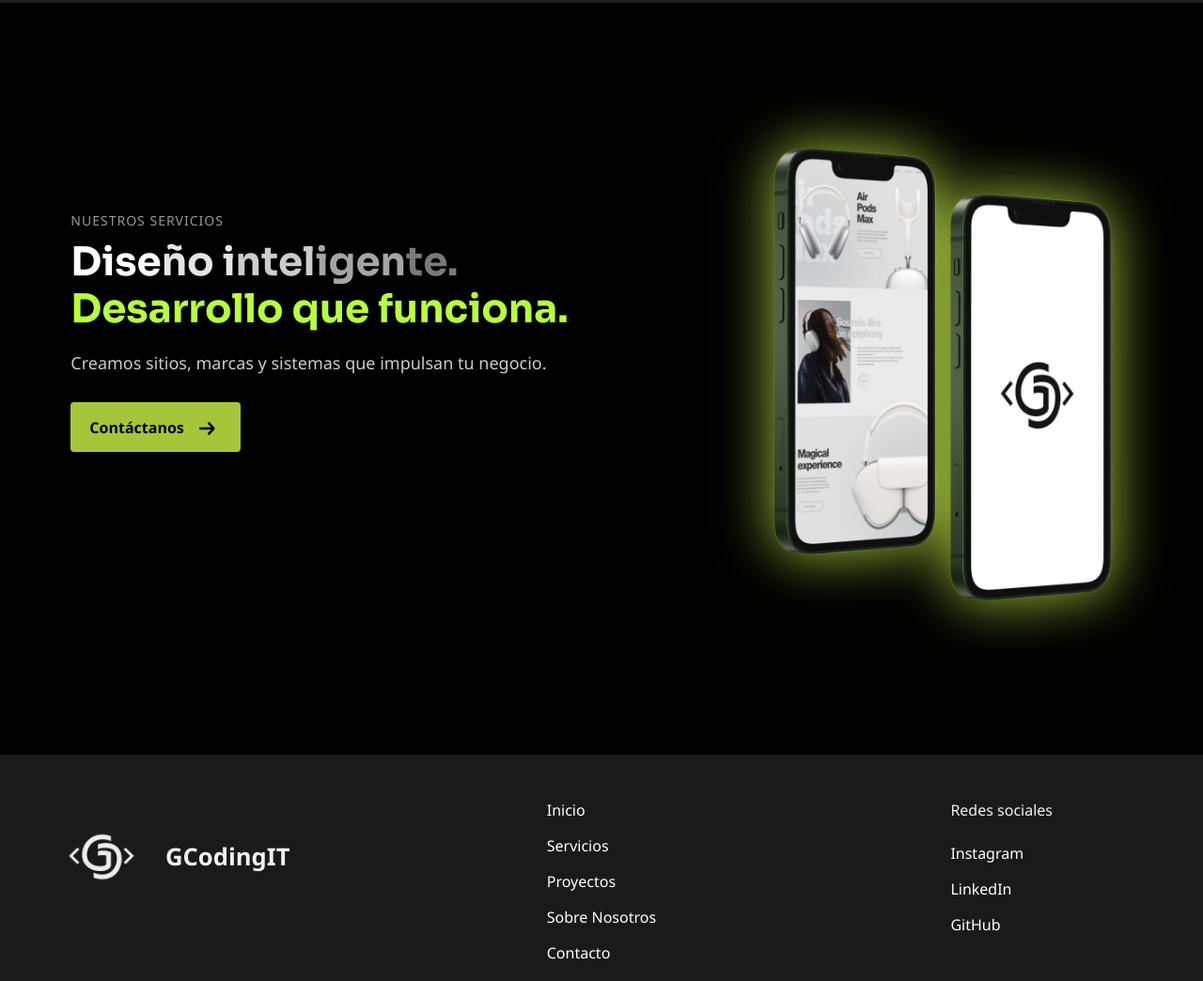
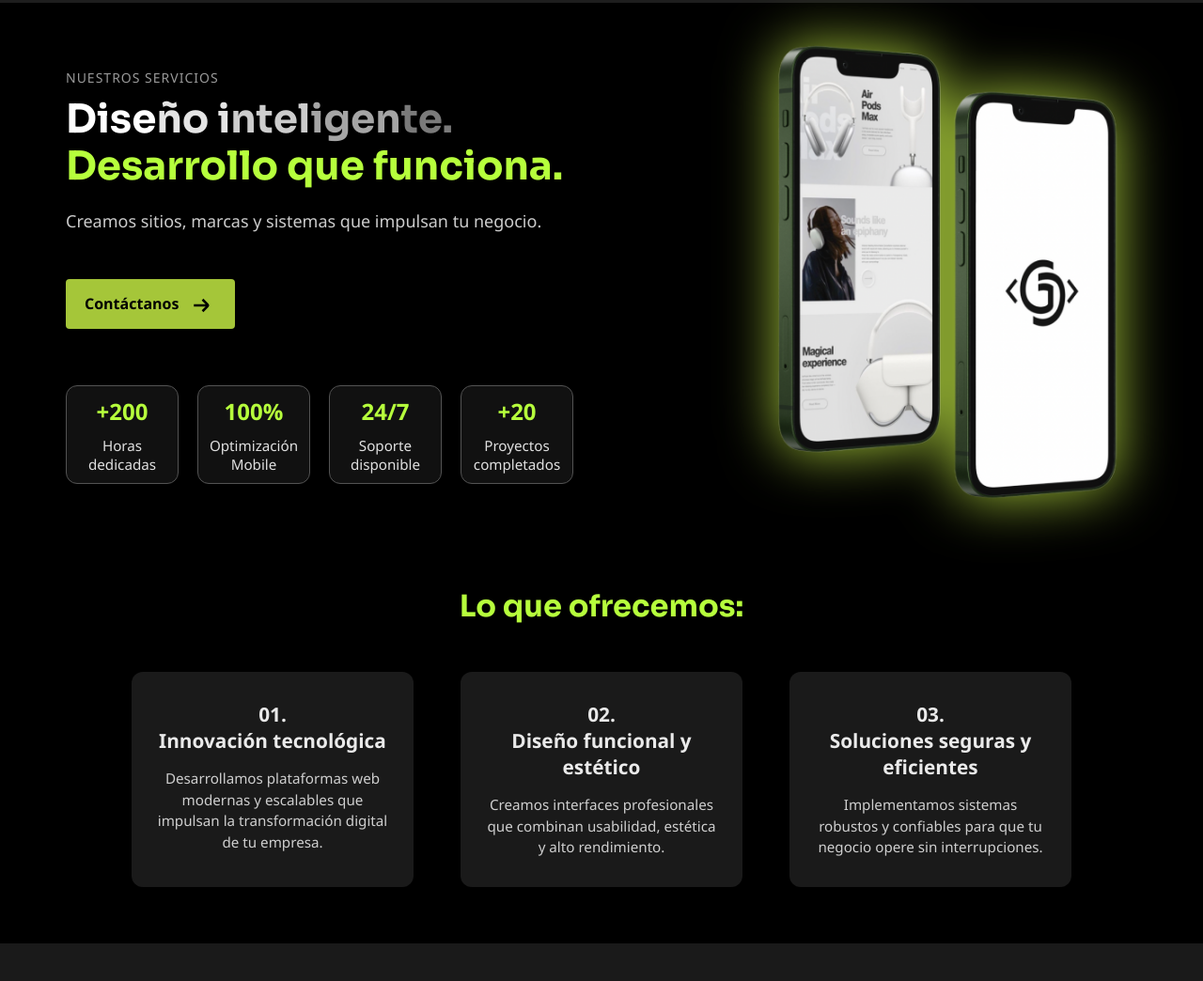
Before and after one commit to gcodingit/gcodingit, a plain HTML site: page pages/servicios.html in a window 1280 px wide. Shown: the part 117-1161 px from the top of the page at 94% size. Drawn offline with Linux system fonts and the light colour scheme.

Commit message:
Se continua desarrollando page servicios

```diff
--- a/pages/servicios.html
+++ b/pages/servicios.html
@@ -15,7 +15,7 @@
     <header>
         <div class="container">
             <div id="logo">
-                <a href="/index.html"><img src="/assets/img/LOGOblanco.png" alt="Gcodingit Logo"></a>
+                <a href="/index.html"><img src="../assets/img/LOGOblanco.png" alt="Gcodingit Logo"></a>
             </div>
             <div id="titulo-logo">
                 <p>GCodingIT</p>
@@ -32,20 +32,65 @@
         </div>
     </header>
 
-    <main class="tituloservicio">
+    <main>
+        <section class="tituloservicio">
         <div class="contenido-texto">
             <p class="etiqueta">NUESTROS SERVICIOS</p>
             <h1 class="titulo">
-                <span class="gris-1">Dise</span><span class="gris-2">ño i</span><span class="gris-3">ntel</span><span class="gris-4">igen</span><span class="gris-5">te.</span><br>
+                <span class="gris-1">Dise</span><span class="gris-2">ño i</span><span class="gris-3">ntel</span><span
+                    class="gris-4">igen</span><span class="gris-5">te.</span><br>
                 <span class="verde">Desarrollo que funciona.</span>
             </h1>
             <h2 class="subtitulo">Creamos sitios, marcas y sistemas que impulsan tu negocio.</h2>
-            <a href="../pages/contacto.html" class="boton">Contáctanos <img src="../assets/img/arrow-small-right_3916822.svg"></a>
+            <a href="../pages/contacto.html" class="boton">Contáctanos <img
+                    src="../assets/img/arrow-small-right_3916822.svg"></a> <br>
+                    <div class="metricas">
+                <div class="metrica">
+                    <h3>+200</h3>
+                    <p>Horas dedicadas</p>
+                </div>
+                <div class="metrica">
+                    <h3>100%</h3>
+                    <p>Optimización Mobile</p>
+                </div>
+                <div class="metrica">
+                    <h3>24/7</h3>
+                    <p>Soporte disponible</p>
+                </div>
+                <div class="metrica">
+                    <h3>+20</h3>
+                    <p>Proyectos completados</p>
+                </div>
+            </div>
+        </div>
         </div>
         <div class="imagen-lado">
             <img src="../assets/img/BANNERcelulares.servicio.png"
                 alt="Imagen de los servicios deployados en computadora" />
         </div>
+        </section>
+        <section class="cardservicios">
+            <h2 class="cardserviciostitulo">Lo que ofrecemos:</h2>
+            <div class="cards">
+
+                <div class="card">
+                    <h3> 01. <br> Innovación tecnológica</h3>
+                    <p>Desarrollamos plataformas web modernas y escalables que impulsan la transformación digital de tu
+                        empresa.</p>
+                </div>
+
+                <div class="card">
+                    <h3> 02. <br> Diseño funcional y estético</h3>
+                    <p>Creamos interfaces profesionales que combinan usabilidad, estética y alto rendimiento.</p>
+                </div>
+
+                <div class="card">
+                    <h3> 03.<br> Soluciones seguras y eficientes</h3>
+                    <p>Implementamos sistemas robustos y confiables para que tu negocio opere sin interrupciones.</p>
+                </div>
+
+            </div>
+        </section>
     </main>
 
 
--- a/styles/servicios.css
+++ b/styles/servicios.css
@@ -3,6 +3,11 @@
     margin: 0;
     padding: 0;
     box-sizing: border-box;
+}
+
+main {
+    display: flex;
+    flex-direction: column;
 }
 
 .titulo {
@@ -40,11 +45,12 @@
 
 .tituloservicio {
     display: flex;
+    flex-wrap: wrap;
     justify-content: center;
     align-items: center;
-    min-height: 100vh;
+    min-height: auto;
     gap: 200px;
-    padding: 70px;
+    padding-top: 70px;
 }
 
 .contenido-texto {
@@ -78,6 +84,7 @@
     align-items: center;
     gap: 10px;
     padding: 10px 20px;
+    margin-top: 20px;
     background-color: #a5c639;
     color: #000;
     text-decoration: none;
@@ -87,17 +94,122 @@
 }
 
 .boton img {
-    margin-top:  3px; ;
+    margin-top: 3px;
+    ;
     width: 30px;
     height: auto;
 }
 
 .boton:hover {
-    background-color: #00cc7a;
+        background: #8cff00;
+    box-shadow: 0 0 5px #8cff00, 0 0 40px rgba(140, 255, 0, 0.5);
 }
 
 .imagen-lado img {
+    margin-top: -100px;
     width: 100%;
     max-width: 400px;
     filter: drop-shadow(0 0 30px rgba(165, 198, 57, 1));
 }
+
+.metricas {
+    display: flex;
+    justify-content: center;
+    gap: 20px;
+    margin-top: 60px;
+}
+
+.metrica {
+    background: #111; /* fondo oscuro para contraste */
+    padding: 10px 10px;
+    border-radius: 12px;
+    border: #535353 0.1px solid;
+    max-width: 120px;
+    text-align: center;
+    transition: transform 0.3s, box-shadow 0.3s;
+}
+
+.metrica h3 {
+    font-size: 1.5rem;
+    font-weight: 700;
+    color: #b6ff3c;
+    margin-bottom: 10px;
+}
+
+.metrica p {
+    font-size: 0.95rem;
+    color: #e0e0e0;
+}
+
+.metrica:hover {
+    transform: translateY(-5px);
+    box-shadow: 0 0 20px rgba(182, 255, 60, 0.5);
+}
+
+/* Responsivo */
+@media (max-width: 768px) {
+    .metricas {
+        flex-direction: column;
+        align-items: center;
+    }
+    .metrica {
+        width: 100%;
+        max-width: 300px;
+    }
+}
+
+.card {
+    background: #1a1a1a;
+    padding: 30px 25px;
+    border-radius: 12px;
+    width: 300px;
+    transition: transform 0.3s, box-shadow 0.3s, background 0.3s, color 0.3s;
+    border: 1px solid transparent;
+    text-align: center;
+}
+
+.card h3 {
+    font-size: 1.3rem;
+    color: #eaeaea;
+    margin-bottom: 15px;
+    transition: color 0.3s;
+}
+
+.card p {
+    font-size: 0.95rem;
+    line-height: 1.5;
+    color: #cfcfcf;
+    transition: color 0.3s;
+}
+
+.card:hover {
+    transform: translateY(-10px);
+    background: #8cff00;
+    border: 1px solid #8cff00;
+    box-shadow: 0 0 20px #8cff00, 0 0 40px rgba(140, 255, 0, 0.5);
+}
+
+.card:hover h3,
+.card:hover p {
+    color: #0e0e0e;
+}
+
+.cardservicios {
+    text-align: center;
+    padding: 10px 20px 60px;
+}
+
+.cardserviciostitulo {
+    font-size: 2rem;
+    color: #b6ff3c;
+    margin-bottom: 50px;
+    font-family: 'Sora', sans-serif;
+}
+
+.cards {
+    display: flex;
+    justify-content: center;
+    gap: 50px;
+    flex-wrap: wrap;
+    /* que no se desborden en pantallas chicas */
+}
--- a/styles/style.css
+++ b/styles/style.css
@@ -9,9 +9,6 @@ body {
   background-color: #000000;
   color: #f1f1f1;
 
-}
-main{
-  height: 100vh;
 }
 
 header {
```
